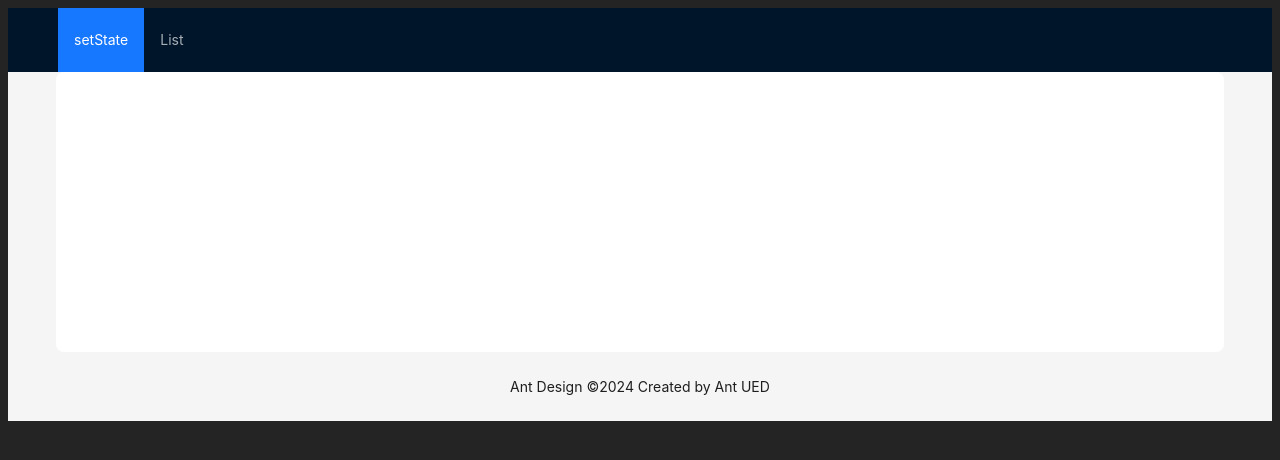
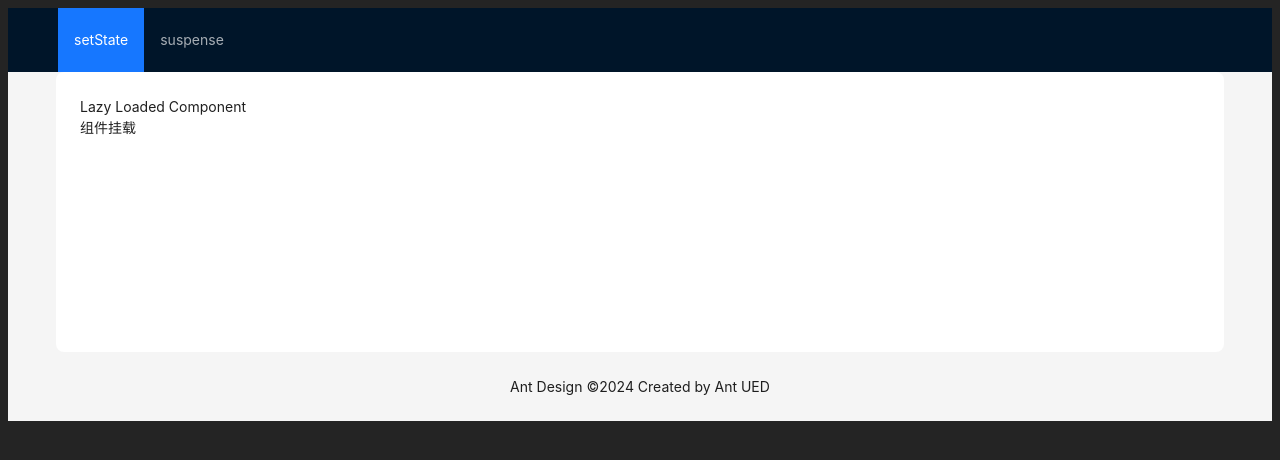
Before and after one commit to yangshijunx/react-point, a React (Vite) app: page /suspense in a window 1280 px wide. Shown: the top 460 px of the page. Built offline with nearby package versions, Linux system fonts and the light colour scheme.

Commit message:
feat: suspense

```diff
--- a/src/App.tsx
+++ b/src/App.tsx
@@ -2,6 +2,7 @@ import React from "react";
 import { Layout, Menu, theme } from "antd";
 import { BrowserRouter as Router, Route, Routes, Link } from "react-router-dom";
 import SetState from "@/pages/setStates/index";
+import SuspenseComponent from "@/pages/suspense";
 
 const { Header, Content, Footer } = Layout;
 
@@ -17,9 +18,9 @@ const App: React.FC = () => {
       component: () => <SetState />,
     },
     {
-      path: "/list",
-      name: "List",
-      component: () => <div>list</div>,
+      path: "/suspense",
+      name: "suspense",
+      component: () => <SuspenseComponent />,
     },
   ];
   const createRoute = () => {
--- /dev/null
+++ b/src/pages/suspense/components/LazyComponent.tsx
@@ -0,0 +1,5 @@
+const LazyComponent = () => {
+  return <div>Lazy Loaded Component</div>;
+};
+
+export default LazyComponent;
--- /dev/null
+++ b/src/pages/suspense/index.tsx
@@ -0,0 +1,18 @@
+import { Suspense, lazy } from "react";
+const LazyComponent = lazy(() => import("./components/LazyComponent"));
+
+const SuspenseComponent = () => {
+  // 从 React 18 开始，React 引入了新的异步渲染机制，其中 Suspense 不再强制要求使用 fallback 属性来捕获加载过程中的等待状态。
+  // 如果在 Suspense 中没有指定 fallback 属性，React 会等待所有异步操作完成后，再一次性地渲染整个组件树。
+  // 这意味着可以更灵活地使用 Suspense，不再需要为每个异步加载点都设置 fallback，从而简化了代码。
+  return (
+    <>
+      <Suspense fallback={<div>Loading...</div>}>
+        <LazyComponent />
+      </Suspense>
+      <div>组件挂载</div>
+    </>
+  );
+};
+
+export default SuspenseComponent;
```
